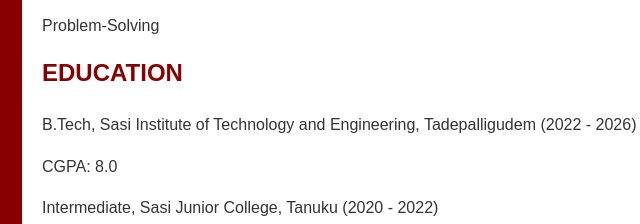
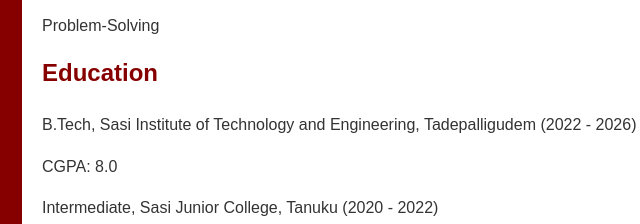
Before and after one commit to tejaswini4b4/tejaswini4b4.github.io, a plain HTML site: page index.html in a window 1280 px wide. Shown: the part 538-762 px from the top of the page, 338-978 px from the left. Drawn offline with Linux system fonts and the light colour scheme.

Commit message:
Update index.html

```diff
--- a/index.html
+++ b/index.html
@@ -52,7 +52,7 @@
                 <p>  Problem-Solving </p>
             </div>
             <div class="education">
-                <h2>EDUCATION</h2>
+                <h2>Education</h2>
                 <p>B.Tech, Sasi Institute of Technology and Engineering, Tadepalligudem (2022 - 2026)</p>
                 <p>CGPA: 8.0</p>
                 <p>Intermediate, Sasi Junior College, Tanuku (2020 - 2022)</p>
```
